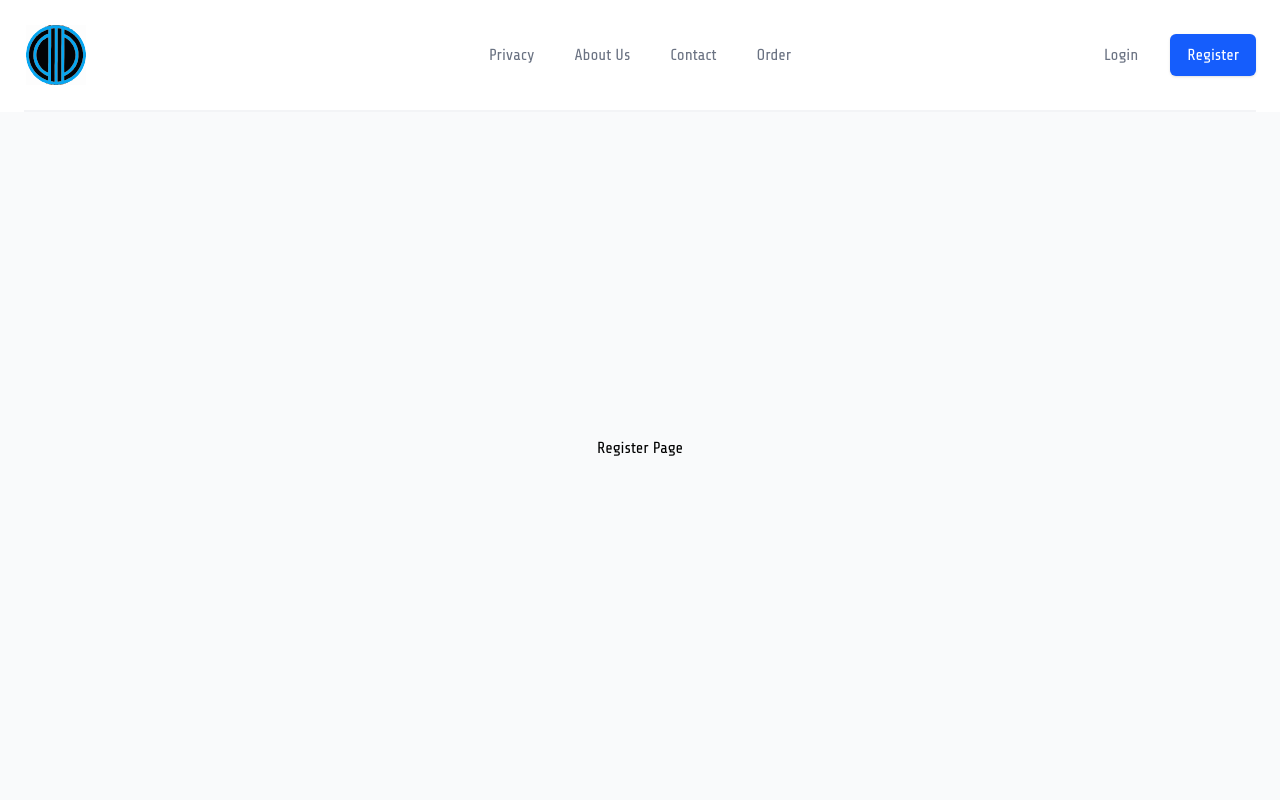
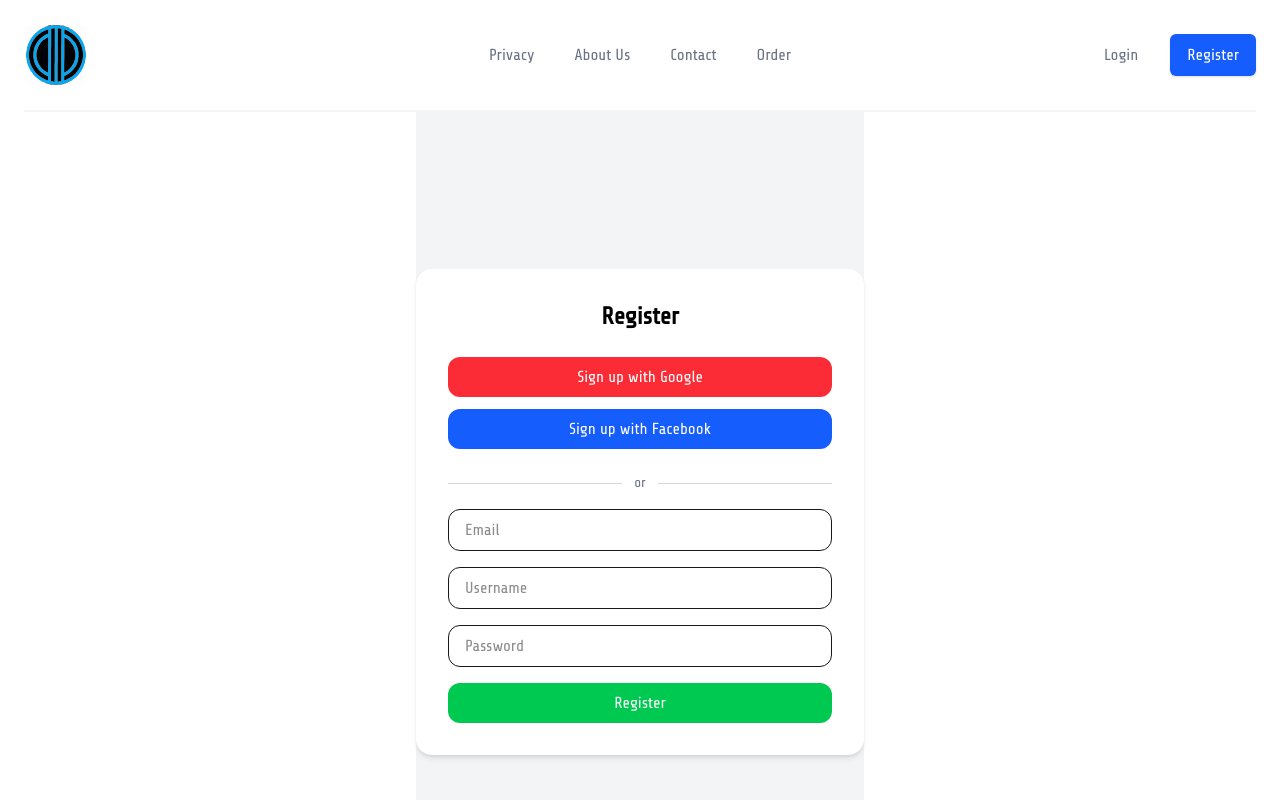
Before and after one commit to titan3755/photobytes-blog, a Next.js app: page /register in a window 1280 px wide. Shown: the top 800 px of the page. Built offline with nearby package versions, Linux system fonts and the light colour scheme.

Commit message:
added minimal register page

```diff
--- a/app/register/page.tsx
+++ b/app/register/page.tsx
@@ -1,9 +1,65 @@
+"use client"
+
+import { useState } from "react"
+
 export default function Register() {
-    return (
-        <>
-            <div className="min-h-screen min-w-screen bg-gray-50 flex flex-col items-center justify-center -mt-16">
-                <h1 className="text-black">Register Page</h1>
-            </div>
-        </>
-    )
+  const [email, setEmail] = useState("")
+  const [username, setUsername] = useState("")
+  const [password, setPassword] = useState("")
+
+  return (
+    <div className="min-h-screen flex items-center justify-center bg-gray-100">
+      <div className="w-full max-w-md bg-white p-8 rounded-2xl shadow-md">
+        <h1 className="text-2xl text-black font-bold text-center mb-6">Register</h1>
+
+        <div className="space-y-3 mb-6">
+          <button className="w-full flex items-center justify-center gap-2 px-4 py-2 bg-red-500 text-white rounded-xl hover:bg-red-600">
+            Sign up with Google
+          </button>
+          <button className="w-full flex items-center justify-center gap-2 px-4 py-2 bg-blue-600 text-white rounded-xl hover:bg-blue-700">
+            Sign up with Facebook
+          </button>
+        </div>
+
+        <div className="flex items-center my-4">
+          <div className="flex-grow border-t border-gray-300"></div>
+          <span className="mx-3 text-sm text-gray-500">or</span>
+          <div className="flex-grow border-t border-gray-300"></div>
+        </div>
+
+        <form className="space-y-4">
+          <input
+            type="email"
+            placeholder="Email"
+            value={email}
+            onChange={e => setEmail(e.target.value)}
+            className="w-full px-4 py-2 border rounded-xl focus:outline-none focus:ring-2 focus:ring-blue-500"
+          />
+
+          <input
+            type="text"
+            placeholder="Username"
+            value={username}
+            onChange={e => setUsername(e.target.value)}
+            className="w-full px-4 py-2 border rounded-xl focus:outline-none focus:ring-2 focus:ring-blue-500"
+          />
+
+          <input
+            type="password"
+            placeholder="Password"
+            value={password}
+            onChange={e => setPassword(e.target.value)}
+            className="w-full px-4 py-2 border rounded-xl focus:outline-none focus:ring-2 focus:ring-blue-500"
+          />
+
+          <button
+            type="submit"
+            className="w-full bg-green-500 text-white py-2 rounded-xl hover:bg-green-600"
+          >
+            Register
+          </button>
+        </form>
+      </div>
+    </div>
+  )
 }
```
